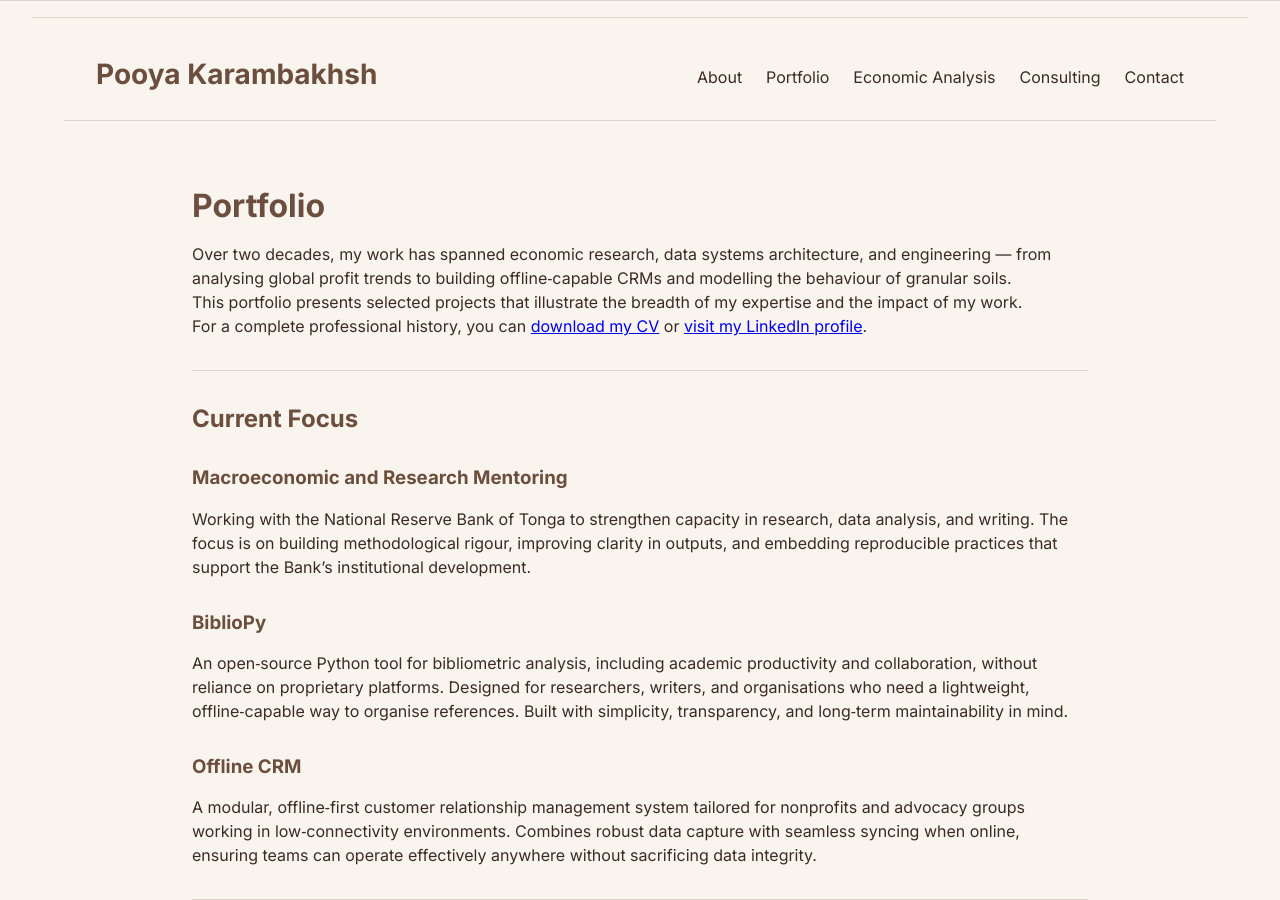
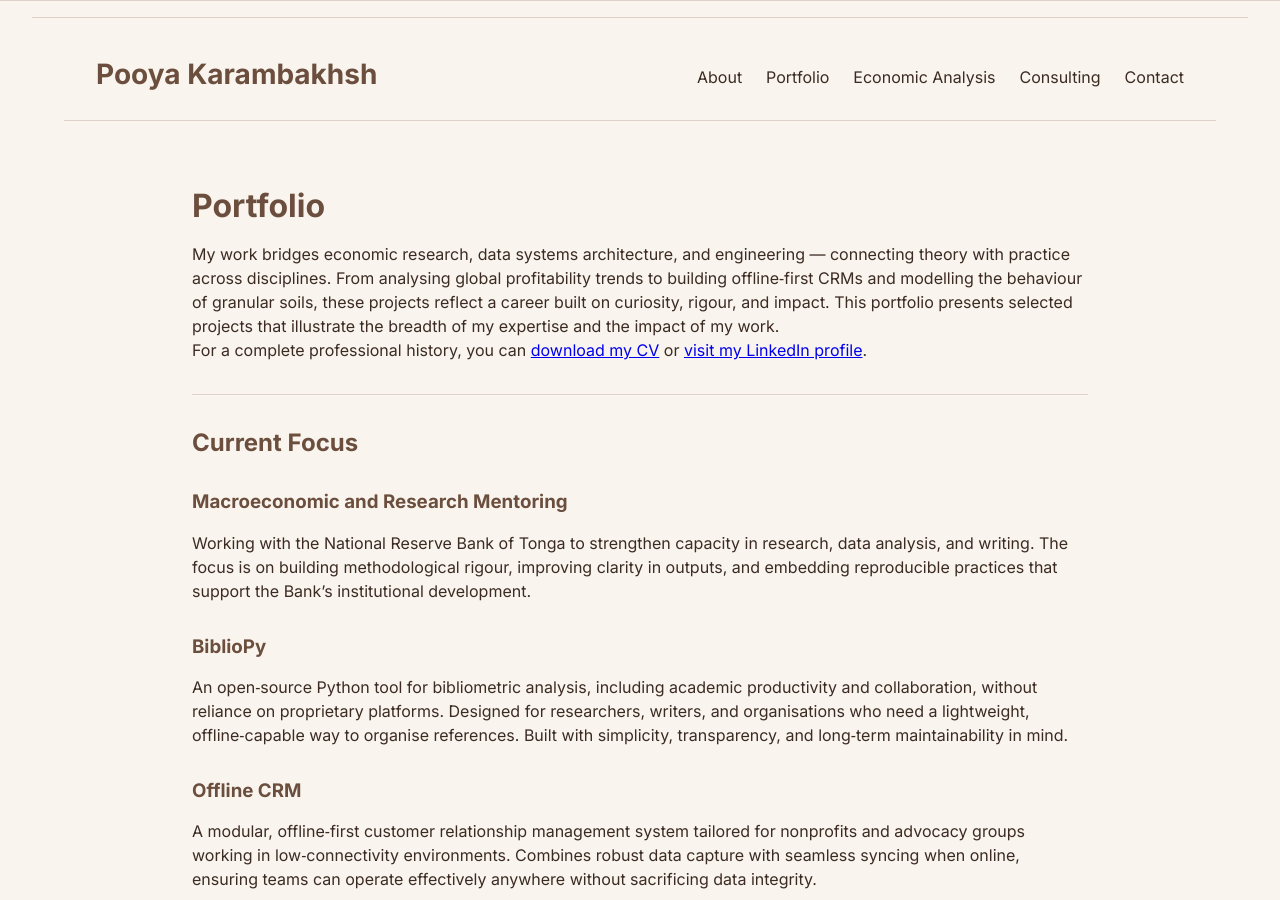
Before and after one commit to pooya-karambakhsh/pooya-karambakhsh.github.io, a Jekyll site: the page built from portfolio.md, in a window 1280 px wide and 900 px high. Built offline with Jekyll 4.4.1, drawn with Linux system fonts in a browser that asks for light colours.

Commit message:
20251124 Updated portfolio and index

```diff
--- a/portfolio.md
+++ b/portfolio.md
@@ -6,7 +6,8 @@ permalink: /portfolio/
 
 # **Portfolio**
 
-Over two decades, my work has spanned economic research, data systems architecture, and engineering — from analysing global profit trends to building offline‑capable CRMs and modelling the behaviour of granular soils.
+My work bridges economic research, data systems architecture, and engineering — connecting theory with practice across disciplines.
+From analysing global profitability trends to building offline‑first CRMs and modelling the behaviour of granular soils,  these projects reflect a career built on curiosity, rigour, and impact.
 This portfolio presents selected projects that illustrate the breadth of my expertise and the impact of my work.
 For a complete professional history, you can <a href="/assets/docs/Pooya-Karambakhsh-CV.pdf">download my CV</a> or <a href="https://www.linkedin.com/in/pooya-karambakhsh">visit my LinkedIn profile</a>.
 
```
Also changed, not shown: index.md (+1 -1 lines).
